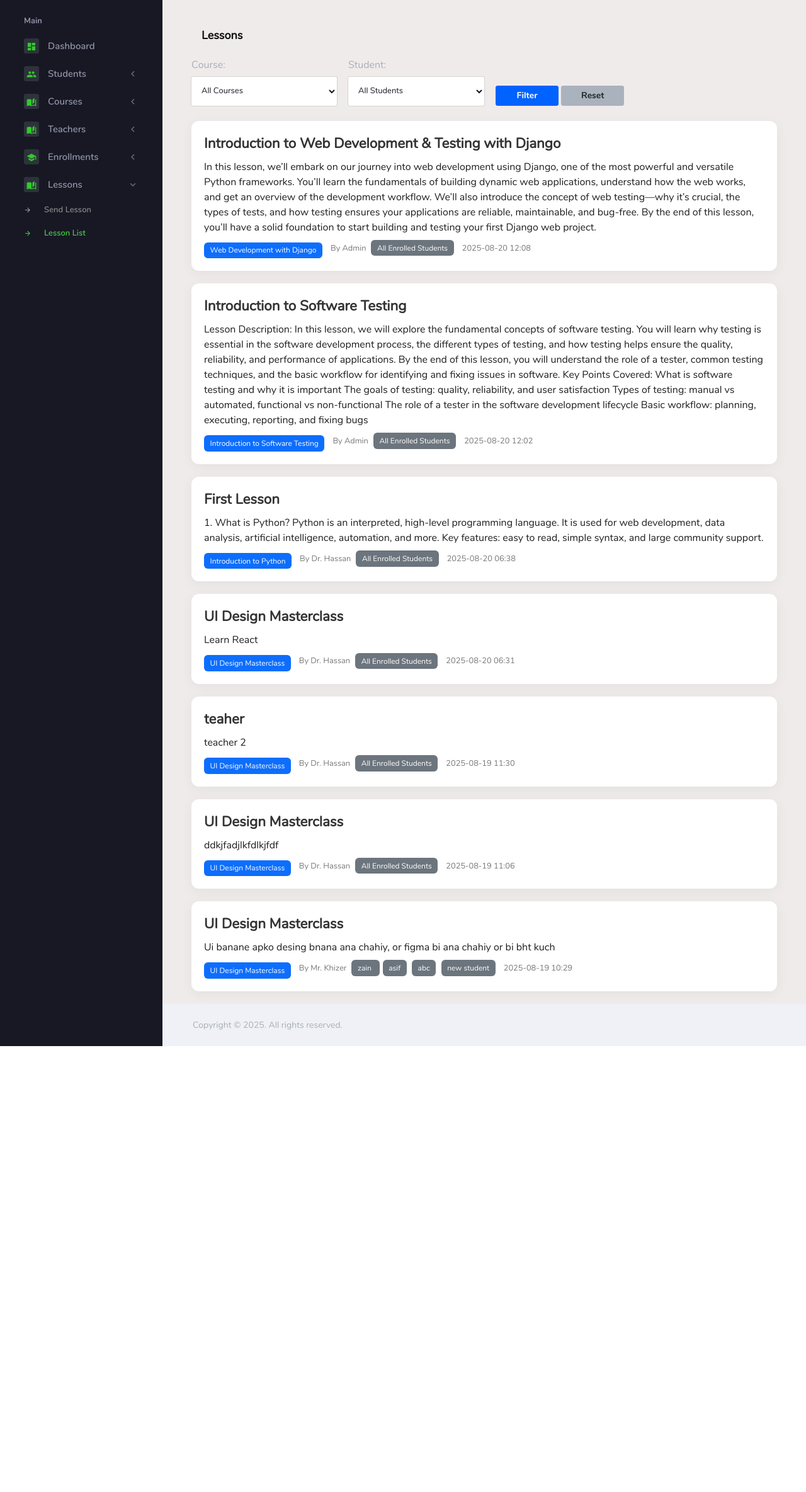
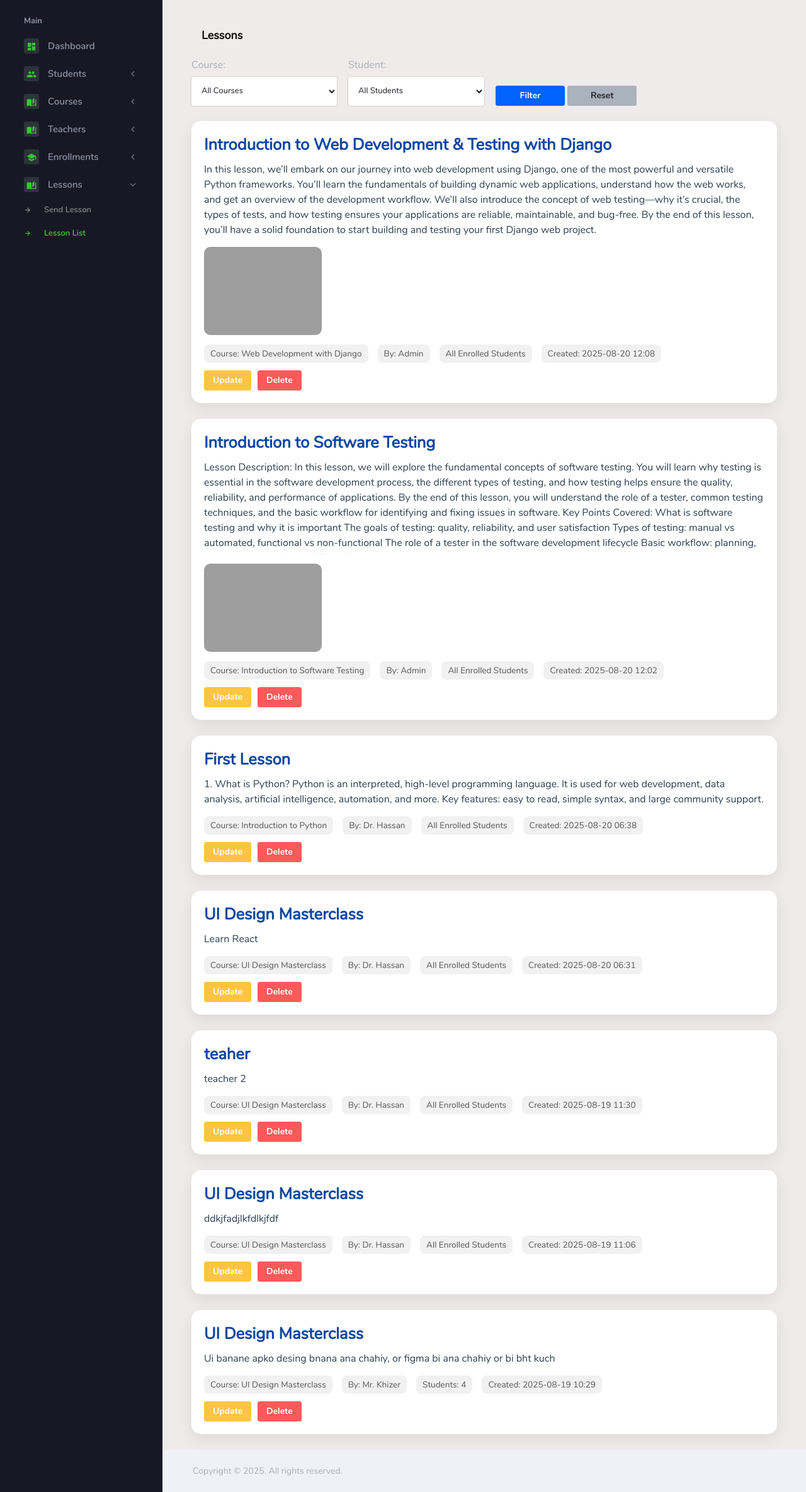
Before and after one commit to khurram-Shahid09/CourseMat, a Django app: page /students/lessons/ in a window 1280 px wide. Shown: the part 64-2433 px from the top of the page at 63% size. Before the commit the page ends 1725 px from the top, so only its background shows below. Run offline with Django 5.2, Linux system fonts and the light colour scheme; a user stored in the database is signed in; data comes from the database, SQL or seed files in the repository; both versions use the stored data as it was after the commit; some libraries are stand-ins or nearby versions; grey boxes are pictures that could not be loaded.

Commit message:
image added to lesson

```diff
--- a/student/settings.py
+++ b/student/settings.py
@@ -118,6 +118,9 @@ USE_TZ = True
 
 STATIC_URL = '/static/'
 STATICFILES_DIRS = [os.path.join(BASE_DIR, 'static')]
+
+MEDIA_URL = '/media/'
+MEDIA_ROOT = os.path.join(BASE_DIR, 'media')
 # Default primary key field type
 # https://docs.djangoproject.com/en/5.2/ref/settings/#default-auto-field
 
--- a/student/urls.py
+++ b/student/urls.py
@@ -16,6 +16,10 @@ Including another URLconf
 """
 from django.contrib import admin
 from django.urls import path, include
+
+from django.conf import settings
+from django.conf.urls.static import static
+
 from . import views
 
 
@@ -24,3 +28,6 @@ urlpatterns = [
     # path('', views.home, name='home'),
     path('students/', include('student_record.urls')),
 ]
+
+if settings.DEBUG:
+    urlpatterns += static(settings.MEDIA_URL, document_root=settings.MEDIA_ROOT)
--- a/student_record/forms.py
+++ b/student_record/forms.py
@@ -1,5 +1,5 @@
 from django import forms
-from .models import Student, Course, Enrollment, Teacher, Lesson
+from .models import Student, Course, Enrollment, Teacher, Lesson, LessonImage
 from django.core.exceptions import ValidationError
 from .models import Enrollment
 from django.db.models import Count
@@ -139,3 +139,9 @@ class LessonForm(forms.ModelForm):
         else:
             self.fields['course'].queryset = Course.objects.all()
             self.fields['teacher'].queryset = Teacher.objects.all()
+
+
+    class LessonImageForm(forms.ModelForm):
+     class Meta:
+        model = LessonImage
+        fields = ['image']
--- a/student_record/models.py
+++ b/student_record/models.py
@@ -127,13 +127,15 @@ class Lesson(models.Model):
     content = models.TextField()
     teacher = models.ForeignKey('Teacher', on_delete=models.CASCADE,blank=True, null=True)
     course = models.ForeignKey('Course', on_delete=models.CASCADE, blank=True, null=True)
-    students = models.ManyToManyField('Student', blank=True)  # optional specific students
+    students = models.ManyToManyField('Student', blank=True)
     created_at = models.DateTimeField(auto_now_add=True)
 
     def __str__(self):
         return self.title
 
-
+class LessonImage(models.Model):
+    lesson = models.ForeignKey(Lesson, related_name="images", on_delete=models.CASCADE)
+    image = models.ImageField(upload_to="lesson_images/")
 
 class Profile(models.Model):
     ROLE_CHOICES = (
--- a/student_record/urls.py
+++ b/student_record/urls.py
@@ -19,6 +19,8 @@ urlpatterns = [
     path("teacher/delete/<int:pk>/", views.teacher_delete, name="teacher_delete"),
     path("send-lesson/", views.send_lesson, name="send-lesson"),
     path('lessons/', views.lesson_list, name='lesson_list'),
+    path('lesson/<int:pk>/update/', views.lesson_update, name='lesson_update'),
+    path('lesson/<int:pk>/delete/', views.lesson_delete, name='lesson_delete'),
     # urls.py
     path('ajax/get-course-students/', views.get_course_students, name='get_course_students'),
     path('ajax/get-course-teachers/', views.get_course_teachers, name='get_course_teachers'),
--- a/student_record/views.py
+++ b/student_record/views.py
@@ -4,7 +4,7 @@ from django.shortcuts import get_object_or_404, render, redirect
 from django.db.models import Count
 from .decorator import role_required
 from .models import Course, Enrollment, Student, Teacher, Lesson, Profile
-from .forms import StudentForm, CourseForm, EnrollmentForm, TeacherForm, LessonForm, LessonFilterForm
+from .forms import StudentForm, CourseForm, EnrollmentForm, TeacherForm, LessonForm, LessonFilterForm, LessonImage
 from django.contrib import messages
 from django.http import JsonResponse
 from django.contrib.auth import authenticate, login, logout
@@ -13,7 +13,7 @@ from django.shortcuts import render
 from django.db.models import Q
 from .models import Lesson, Course, Student
 from .forms import LessonFilterForm
-from django.contrib.auth.decorators import login_required
+from django.contrib.auth.decorators import login_required,user_passes_test
 
 @role_required('admin')
 def dashboard(request):
@@ -331,6 +331,12 @@ def send_lesson(request):
                 lesson.teacher = None  # Admin sent
             lesson.save()
             form.save_m2m()
+
+            # Handle multiple images
+            images = request.FILES.getlist("images")
+            for img in images:
+                LessonImage.objects.create(lesson=lesson, image=img)
+
             return redirect("send-lesson")
     else:
         form = LessonForm(teacher=teacher if teacher else None)
@@ -344,9 +350,6 @@ def send_lesson(request):
             form.fields['course'].queryset = teacher.courses.all()
 
     return render(request, "pages/send_lesson.html", {"form": form, "is_admin": is_admin})
-
-
-
 
 
 @login_required
@@ -412,6 +415,43 @@ def lesson_list(request):
     return render(request, 'pages/lessons.html', context)
 
 
+def is_teacher_or_admin(user):
+    return user.is_superuser or user.profile.role in ['teacher', 'admin']
+
+@login_required
+@user_passes_test(is_teacher_or_admin)
+# views.py
+def lesson_update(request, pk):
+    lesson = get_object_or_404(Lesson, pk=pk)
+
+    if request.method == 'POST':
+        form = LessonForm(request.POST, request.FILES, instance=lesson)
+        if form.is_valid():
+            lesson = form.save()
+            # Save students
+            students_ids = request.POST.getlist('students')
+            lesson.students.set(students_ids)
+            return redirect('lesson_list')
+    else:
+        form = LessonForm(instance=lesson)
+
+    # Pass existing students
+    selected_students = lesson.students.values_list('id', flat=True)
+    return render(request, 'pages/send_lesson.html', {
+        'form': form,
+        'selected_students': list(selected_students),
+        'lesson': lesson
+    })
+
+
+@login_required
+@user_passes_test(is_teacher_or_admin)
+def lesson_delete(request, pk):
+    lesson = get_object_or_404(Lesson, pk=pk)
+    if request.method == 'POST':
+        lesson.delete()
+        return redirect('lesson_list')
+    return render(request, 'pages/lessons.html', {'lesson': lesson})
 
 
 @login_required
--- a/templates/pages/lessons.html
+++ b/templates/pages/lessons.html
@@ -4,79 +4,108 @@
 
 {% block extra_css %}
 <style>
-/* Card styling */
 .lesson-card {
     border: none;
-    border-radius: 12px;
+    border-radius: 15px;
     padding: 20px;
-    margin-bottom: 20px;
+    margin-bottom: 25px;
     background: #ffffff;
-    box-shadow: 0 4px 20px rgba(0,0,0,0.05);
-    transition: transform 0.2s, box-shadow 0.2s;
+    box-shadow: 0 8px 25px rgba(0,0,0,0.08);
+    transition: transform 0.3s, box-shadow 0.3s;
 }
 .lesson-card:hover {
-    transform: translateY(-3px);
-    box-shadow: 0 8px 30px rgba(0,0,0,0.1);
+    transform: translateY(-5px);
+    box-shadow: 0 12px 35px rgba(0,0,0,0.15);
 }
-
-/* Title styling */
 .lesson-title {
-    font-size: 1.4rem;
-    font-weight: 600;
+    font-size: 1.6rem;
+    font-weight: 700;
     margin-bottom: 10px;
-    color: #333;
+    color: #0d47a1;
 }
-
-/* Content styling */
 .lesson-content {
-    max-height: 200px;
+    max-height: 150px;
     overflow: hidden;
-    text-overflow: ellipsis;
     cursor: pointer;
     line-height: 1.5;
-    color: #1f1e1eff;
-    transition: max-height 0.3s ease;
-
+    color: #2c3e50;
+    transition: max-height 0.4s ease;
 }
 .lesson-content.expanded {
     max-height: none;
 }
-
-/* Badge styling */
-.badge-course {
-    background-color: #0d6efd;
-    color: #fff;
-    font-size: 0.75rem;
-    padding: 0.3rem 0.6rem;
-    margin-right: 5px;
-    border-radius: 6px;
+.lesson-images {
+    margin-top: 15px;
+    display: flex;
+    flex-wrap: wrap;
+    gap: 10px;
 }
-.badge-student {
-    background-color: #6c757d;
-    color: #fff;
-    font-size: 0.75rem;
-    padding: 0.3rem 0.6rem;
-    margin-right: 5px;
-    border-radius: 6px;
+.lesson-images img {
+    border-radius: 10px;
+    max-height: 140px;
+    object-fit: cover;
+    cursor: pointer;
+    transition: transform 0.3s, box-shadow 0.3s;
 }
-
-/* Meta information */
-.lesson-meta {
-    font-size: 0.8rem;
-    color: #777;
+.lesson-images img:hover {
+    transform: scale(1.05);
+    box-shadow: 0 8px 25px rgba(0,0,0,0.15);
+}
+.lesson-meta-info {
+    margin-top: 15px;
+    font-size: 0.85rem;
+    color: #555;
+    display: flex;
+    flex-wrap: wrap;
+    gap: 15px;
+}
+.lesson-meta-info span {
+    background: #f1f1f1;
+    padding: 5px 10px;
+    border-radius: 8px;
+}
+.lesson-card-buttons {
     margin-top: 12px;
     display: flex;
-    flex-wrap: wrap;
-    gap: 8px;
+    gap: 10px;
 }
-
-/* Filter form */
+.lesson-card-buttons a {
+    text-decoration: none;
+}
 .forms-sample .form-group label {
     font-weight: 600;
-    color: #333;
+    color: #222;
 }
 .forms-sample .btn {
-    min-width: 100px;
+    min-width: 110px;
+    font-weight: 600;
+}
+#imageModal {
+    display: none;
+    position: fixed;
+    z-index: 9999;
+    padding-top: 60px;
+    left: 0;
+    top: 0;
+    width: 100%;
+    height: 100%;
+    overflow: auto;
+    background-color: rgba(0,0,0,0.9);
+}
+#imageModal img {
+    margin: auto;
+    display: block;
+    max-width: 90%;
+    max-height: 90%;
+}
+#imageModal .close {
+    position: absolute;
+    top: 20px;
+    right: 35px;
+    color: #fff;
+    font-size: 40px;
+    font-weight: bold;
+    cursor: pointer;
 }
 </style>
 {% endblock %}
@@ -93,7 +122,6 @@
         {{ form.course.label_tag }}
         {{ form.course }}
       </div>
-
       <div class="col-auto">
         {{ form.student.label_tag }}
         {% if request.user.profile.role == 'student' %}
@@ -103,7 +131,6 @@
           {{ form.student }}
         {% endif %}
       </div>
-
       <div class="col-auto">
         <button type="submit" class="btn btn-primary btn-sm">Filter</button>
         <a href="{% url 'lesson_list' %}" class="btn btn-light btn-sm">Reset</a>
@@ -112,45 +139,59 @@
   </div>
 </div>
 
-
 <div class="row">
   <div class="col-12">
     {% if lessons %}
       {% for lesson in lessons %}
         <div class="lesson-card">
           <div class="lesson-title">{{ lesson.title }}</div>
-          <div class="lesson-content" title="{{ lesson.content }}">
-            {{ lesson.content }}
+          <div class="lesson-content" title="{{ lesson.content }}">{{ lesson.content }}</div>
+
+          {% if lesson.images.exists %}
+          <div class="lesson-images">
+            {% for img in lesson.images.all %}
+              {% if img.image %}
+                <img src="{{ img.image.url }}" alt="Lesson Image" class="lesson-img">
+              {% endif %}
+            {% endfor %}
           </div>
-          <div class="lesson-meta">
-            {% if lesson.course %}
-              <span class="badge-course">{{ lesson.course.title }}</span>
           {% endif %}
-            <span>
-  By
-  {% if lesson.teacher %}
-    {{ lesson.teacher.name }}
+
+          <div class="lesson-meta-info">
+            {% if lesson.course %}<span>Course: {{ lesson.course.title }}</span>{% endif %}
+            <span>By: {% if lesson.teacher %}{{ lesson.teacher.name }}{% else %}Admin{% endif %}</span>
+            {% if lesson.students.exists %}
+              <span>Students: {{ lesson.students.count }}</span>
             {% else %}
-    Admin
+              <span>All Enrolled Students</span>
             {% endif %}
-</span>
-            <span>
-              {% if lesson.students.exists %}
-                {% for s in lesson.students.all %}
-                  <span class="badge-student">{{ s.name }}</span>
-                {% endfor %}
-              {% else %}
-                <span class="badge-student">All Enrolled Students</span>
+            <span>Created: {{ lesson.created_at|date:"Y-m-d H:i" }}</span>
+          </div>
+
+        {% if request.user.is_superuser or request.user.profile.role in "teacher admin" %}
+  <div class="lesson-card-buttons">
+    <a href="{% url 'lesson_update' lesson.id %}" class="btn btn-sm btn-warning">Update</a>
+
+    <form action="{% url 'lesson_delete' lesson.id %}" method="post" style="display:inline;">
+      {% csrf_token %}
+      <button type="submit" class="btn btn-sm btn-danger" onclick="return confirm('Are you sure you want to delete this lesson?');">
+        Delete
+      </button>
+    </form>
+  </div>
 {% endif %}
-            </span>
-            <span>{{ lesson.created_at|date:"Y-m-d H:i" }}</span>
-          </div>
+
         </div>
       {% endfor %}
     {% else %}
       <p class="text-center text-muted">No lessons found.</p>
     {% endif %}
   </div>
+</div>
+
+<div id="imageModal">
+  <span class="close">&times;</span>
+  <img id="modalImg" src="">
 </div>
 
 <script>
@@ -160,6 +201,29 @@ document.addEventListener("DOMContentLoaded", function() {
             el.classList.toggle('expanded');
         });
     });
+
+    const modal = document.getElementById("imageModal");
+    const modalImg = document.getElementById("modalImg");
+    const closeBtn = document.querySelector("#imageModal .close");
+
+    document.querySelectorAll(".lesson-images img").forEach(function(img) {
+        img.addEventListener("click", function() {
+            modal.style.display = "block";
+            modalImg.src = this.src;
+        });
+    });
+
+    closeBtn.onclick = function() {
+        modal.style.display = "none";
+        modalImg.src = "";
+    };
+
+    modal.onclick = function(e) {
+        if (e.target === modal) {
+            modal.style.display = "none";
+            modalImg.src = "";
+        }
+    };
 });
 </script>
 {% endblock %}
--- a/templates/sidebar.html
+++ b/templates/sidebar.html
@@ -2,98 +2,95 @@
 <nav class="sidebar sidebar-offcanvas" id="sidebar">
   <ul class="nav">
     <li class="nav-item nav-category">Main</li>
+
     <!-- Dashboard -->
     <li class="nav-item">
       <a class="nav-link"
-         href="{% if request.user.profile.role == 'student' %}{% url 'student_dashboard' %}
-               {% elif request.user.profile.role == 'teacher' %}{% url 'teacher_dashboard' %}
-               {% else %}{% url 'dashboard' %}{% endif %}">
+         href="{% if request.user.profile.role == 'student' %}{% url 'student_dashboard' %}{% elif request.user.profile.role == 'teacher' %}{% url 'teacher_dashboard' %}{% else %}{% url 'dashboard' %}{% endif %}">
         <span class="icon-bg">
           <i class="mdi mdi-view-dashboard menu-icon"></i>
         </span>
         <span class="menu-title">Dashboard</span>
       </a>
     </li>
+
     {% if request.user.is_superuser or request.user.profile.role == 'admin' %}
       <!-- Students Menu -->
       <li class="nav-item">
-        <a
-          class="nav-link"
+        <a class="nav-link"
            data-toggle="collapse"
            href="#students"
-          aria-expanded="false"
-          aria-controls="students"
-        >
+           aria-expanded="{% if request.resolver_match.url_name == 'student_list' or request.resolver_match.url_name == 'basic_elements' %}true{% else %}false{% endif %}"
+           aria-controls="students">
           <span class="icon-bg">
             <i class="mdi mdi-account-multiple menu-icon"></i>
           </span>
           <span class="menu-title">Students</span>
           <i class="menu-arrow"></i>
         </a>
-        <div class="collapse" id="students">
+        <div class="collapse {% if request.resolver_match.url_name == 'student_list' or request.resolver_match.url_name == 'basic_elements' %}show{% endif %}" id="students">
           <ul class="nav flex-column sub-menu">
             <li class="nav-item">
-              <a class="nav-link" href="{% url 'student_list' %}">Student List</a>
+              <a class="nav-link {% if request.resolver_match.url_name == 'student_list' %}active{% endif %}" href="{% url 'student_list' %}">Student List</a>
             </li>
             <li class="nav-item">
-              <a class="nav-link" href="{% url 'basic_elements' %}">Add Student</a>
+              <a class="nav-link {% if request.resolver_match.url_name == 'basic_elements' %}active{% endif %}" href="{% url 'basic_elements' %}">Add Student</a>
             </li>
           </ul>
         </div>
       </li>
+
       <!-- Courses Menu -->
       <li class="nav-item">
-        <a
-          class="nav-link"
+        <a class="nav-link"
            data-toggle="collapse"
            href="#courses"
-          aria-expanded="false"
-          aria-controls="courses"
-        >
+           aria-expanded="{% if request.resolver_match.url_name == 'course_list' or request.resolver_match.url_name == 'add_course' %}true{% else %}false{% endif %}"
+           aria-controls="courses">
           <span class="icon-bg">
             <i class="mdi mdi-book-open-page-variant menu-icon"></i>
           </span>
           <span class="menu-title">Courses</span>
           <i class="menu-arrow"></i>
         </a>
-        <div class="collapse" id="courses">
+        <div class="collapse {% if request.resolver_match.url_name == 'course_list' or request.resolver_match.url_name == 'add_course' %}show{% endif %}" id="courses">
           <ul class="nav flex-column sub-menu">
             <li class="nav-item">
-              <a class="nav-link" href="{% url 'course_list' %}">Course List</a>
+              <a class="nav-link {% if request.resolver_match.url_name == 'course_list' %}active{% endif %}" href="{% url 'course_list' %}">Course List</a>
             </li>
             <li class="nav-item">
-              <a class="nav-link" href="{% url 'add_course' %}">Add Course</a>
+              <a class="nav-link {% if request.resolver_match.url_name == 'add_course' %}active{% endif %}" href="{% url 'add_course' %}">Add Course</a>
             </li>
           </ul>
         </div>
       </li>
+
       <!-- Teachers Menu -->
       <li class="nav-item">
-        <a
-          class="nav-link"
+        <a class="nav-link"
            data-toggle="collapse"
            href="#teachers"
-          aria-expanded="false"
-          aria-controls="teachers"
-        >
+           aria-expanded="{% if request.resolver_match.url_name == 'teacher_list' or request.resolver_match.url_name == 'teacher_create' %}true{% else %}false{% endif %}"
+           aria-controls="teachers">
           <span class="icon-bg">
             <i class="mdi mdi-book-open-page-variant menu-icon"></i>
           </span>
           <span class="menu-title">Teachers</span>
           <i class="menu-arrow"></i>
         </a>
-        <div class="collapse" id="teachers">
+        <div class="collapse {% if request.resolver_match.url_name == 'teacher_list' or request.resolver_match.url_name == 'teacher_create' %}show{% endif %}" id="teachers">
           <ul class="nav flex-column sub-menu">
             <li class="nav-item">
-              <a class="nav-link" href="{% url 'teacher_list' %}">Teacher List</a>
+              <a class="nav-link {% if request.resolver_match.url_name == 'teacher_list' %}active{% endif %}" href="{% url 'teacher_list' %}">Teacher List</a>
             </li>
             <li class="nav-item">
-              <a class="nav-link" href="{% url 'teacher_create' %}">Add Teacher</a>
+              <a class="nav-link {% if request.resolver_match.url_name == 'teacher_create' %}active{% endif %}" href="{% url 'teacher_create' %}">Add Teacher</a>
             </li>
           </ul>
         </div>
       </li>
     {% endif %}
+
     {% if request.user.profile.role in 'student teacher' %}
       <li class="nav-item">
         <a class="nav-link" href="{% url 'course_list' %}">
@@ -104,12 +101,14 @@
         </a>
       </li>
     {% endif %}
-    {% if request.user.is_superuser or request.user.profile.role == 'admin' or request.user.profile.role == 'student' %}
+
+    <!-- Enrollments -->
+    {% if request.user.is_superuser or request.user.profile.role in 'admin student' %}
       <li class="nav-item">
         <a class="nav-link"
            data-toggle="collapse"
            href="#enrollments"
-           aria-expanded="{% if request.resolver_match.url_name in 'enrollment_list enroll_student my_enrollments' %}true{% else %}false{% endif %}"
+           aria-expanded="{% if request.resolver_match.url_name == 'enrollment_list' or request.resolver_match.url_name == 'enroll_student' or request.resolver_match.url_name == 'my_enrollments' %}true{% else %}false{% endif %}"
            aria-controls="enrollments">
           <span class="icon-bg">
             <i class="mdi mdi-school menu-icon"></i>
@@ -117,7 +116,7 @@
           <span class="menu-title">Enrollments</span>
           <i class="menu-arrow"></i>
         </a>
-        <div class="collapse {% if request.resolver_match.url_name in 'enrollment_list enroll_student my_enrollments' %}show{% endif %}" id="enrollments">
+        <div class="collapse {% if request.resolver_match.url_name == 'enrollment_list' or request.resolver_match.url_name == 'enroll_student' or request.resolver_match.url_name == 'my_enrollments' %}show{% endif %}" id="enrollments">
           <ul class="nav flex-column sub-menu">
             {% if request.user.is_superuser or request.user.profile.role == 'admin' %}
               <li class="nav-item">
@@ -139,6 +138,8 @@
         </div>
       </li>
     {% endif %}
+
+    <!-- Lessons -->
     <li class="nav-item">
       {% if request.user.profile.role == 'student' %}
         <a class="nav-link" href="{% url 'lesson_list' %}">
@@ -148,30 +149,24 @@
           <span class="menu-title">Lessons</span>
         </a>
       {% else %}
-        <a
-          class="nav-link"
+        <a class="nav-link"
            data-toggle="collapse"
            href="#lesson"
-          aria-expanded="{% if request.resolver_match.url_name in 'send-lesson lesson_list' %}true{% else %}false{% endif %}"
-          aria-controls="lesson"
-        >
+           aria-expanded="{% if request.resolver_match.url_name == 'send-lesson' or request.resolver_match.url_name == 'lesson_list' %}true{% else %}false{% endif %}"
+           aria-controls="lesson">
           <span class="icon-bg">
             <i class="mdi mdi-book-open-page-variant menu-icon"></i>
           </span>
           <span class="menu-title">Lessons</span>
           <i class="menu-arrow"></i>
         </a>
-        <div class="collapse {% if request.resolver_match.url_name in 'send-lesson lesson_list' %}show{% endif %}" id="lesson">
+        <div class="collapse {% if request.resolver_match.url_name == 'send-lesson' or request.resolver_match.url_name == 'lesson_list' %}show{% endif %}" id="lesson">
           <ul class="nav flex-column sub-menu">
             <li class="nav-item">
-              <a class="nav-link {% if request.resolver_match.url_name == 'send-lesson' %}active{% endif %}" href="{% url 'send-lesson' %}">
-                Send Lesson
-              </a>
+              <a class="nav-link {% if request.resolver_match.url_name == 'send-lesson' %}active{% endif %}" href="{% url 'send-lesson' %}">Send Lesson</a>
             </li>
             <li class="nav-item">
-              <a class="nav-link {% if request.resolver_match.url_name == 'lesson_list' %}active{% endif %}" href="{% url 'lesson_list' %}">
-                Lesson List
-              </a>
+              <a class="nav-link {% if request.resolver_match.url_name == 'lesson_list' %}active{% endif %}" href="{% url 'lesson_list' %}">Lesson List</a>
             </li>
           </ul>
         </div>
```
Also changed, not shown: templates/pages/send_lesson.html (+56 -8 lines), db.sqlite3. Lines whose indentation alone changed are shown as unchanged.
